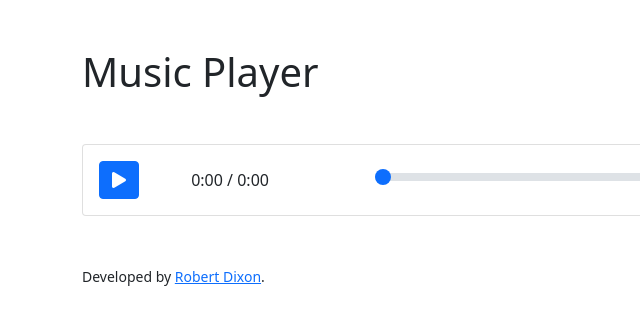
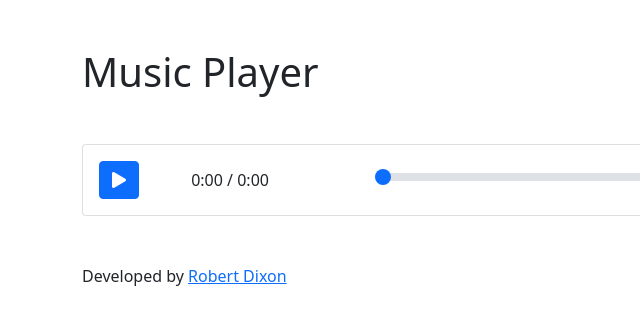
Before and after one commit to robsd/js-music-player, a plain HTML site: page index.html in a window 1280 px wide. Shown: the full height of the page, 0-640 px from the left. Drawn offline with nearby package versions, Linux system fonts and the light colour scheme.

Commit message:
Add files via upload

```diff
--- a/index.html
+++ b/index.html
@@ -11,7 +11,7 @@
 		<div class="container my-5">
 			<h1 class="mb-5">Music Player</h1>
 			<audio src="music/track.mp3" id="audio"></audio>
-			<div class="card">
+			<div class="card mb-5">
 				<div class="card-body">
 					<div class="row d-flex align-items-center">
 						<div class="col-2 mb-3 col-md-1 mb-md-0 order-md-1">
@@ -32,9 +32,7 @@
 					</div>
 				</div>
 			</div>
-			<div class="mt-5">
-				<small>Developed by <a href="https://robertd.co.uk">Robert Dixon</a>.</small>
-			</div>
+			<p>Developed by <a href="https://robertd.co.uk">Robert Dixon</a></p>
 		</div>
 		<script src="js/script.js"></script>
 	</body>
```
